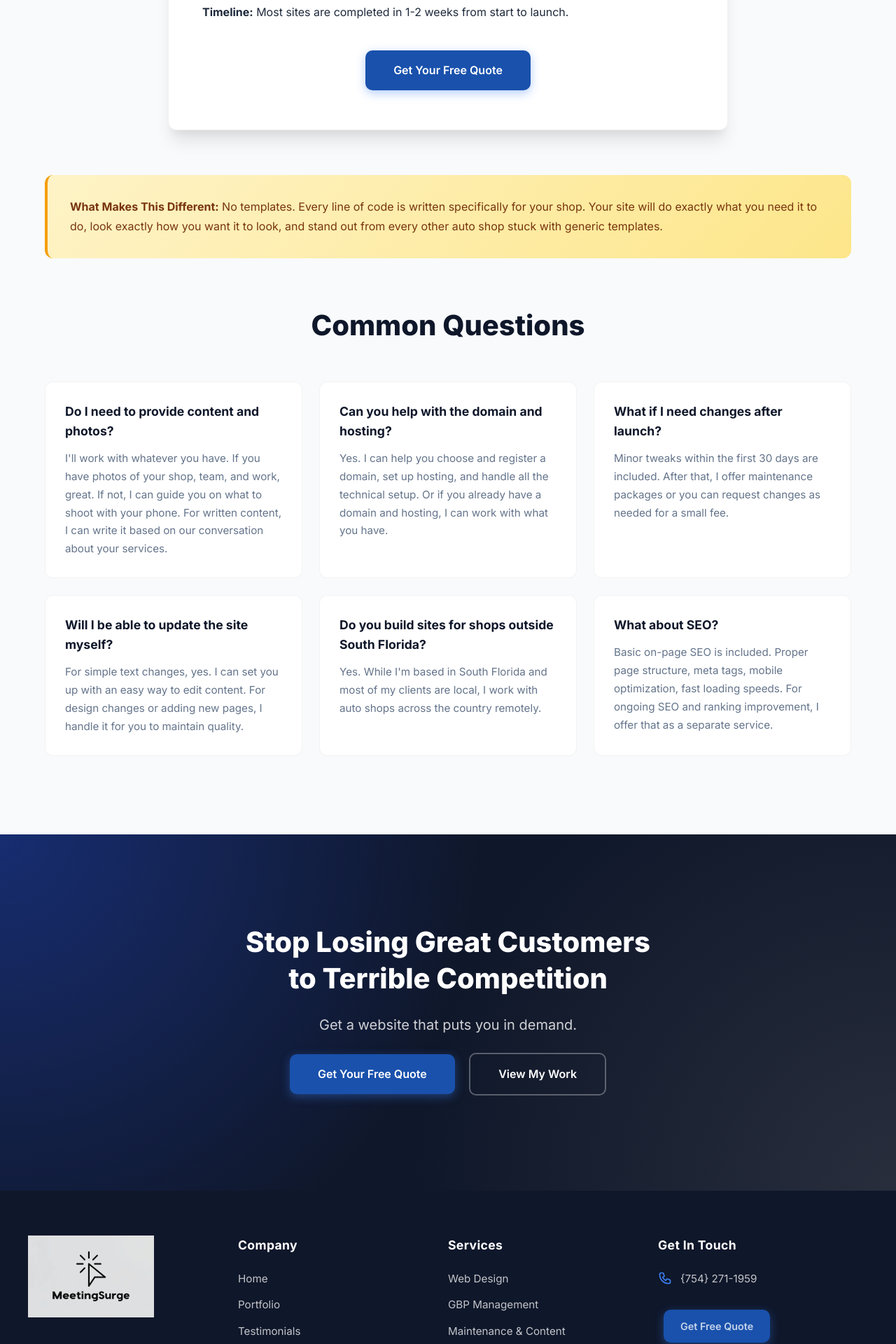
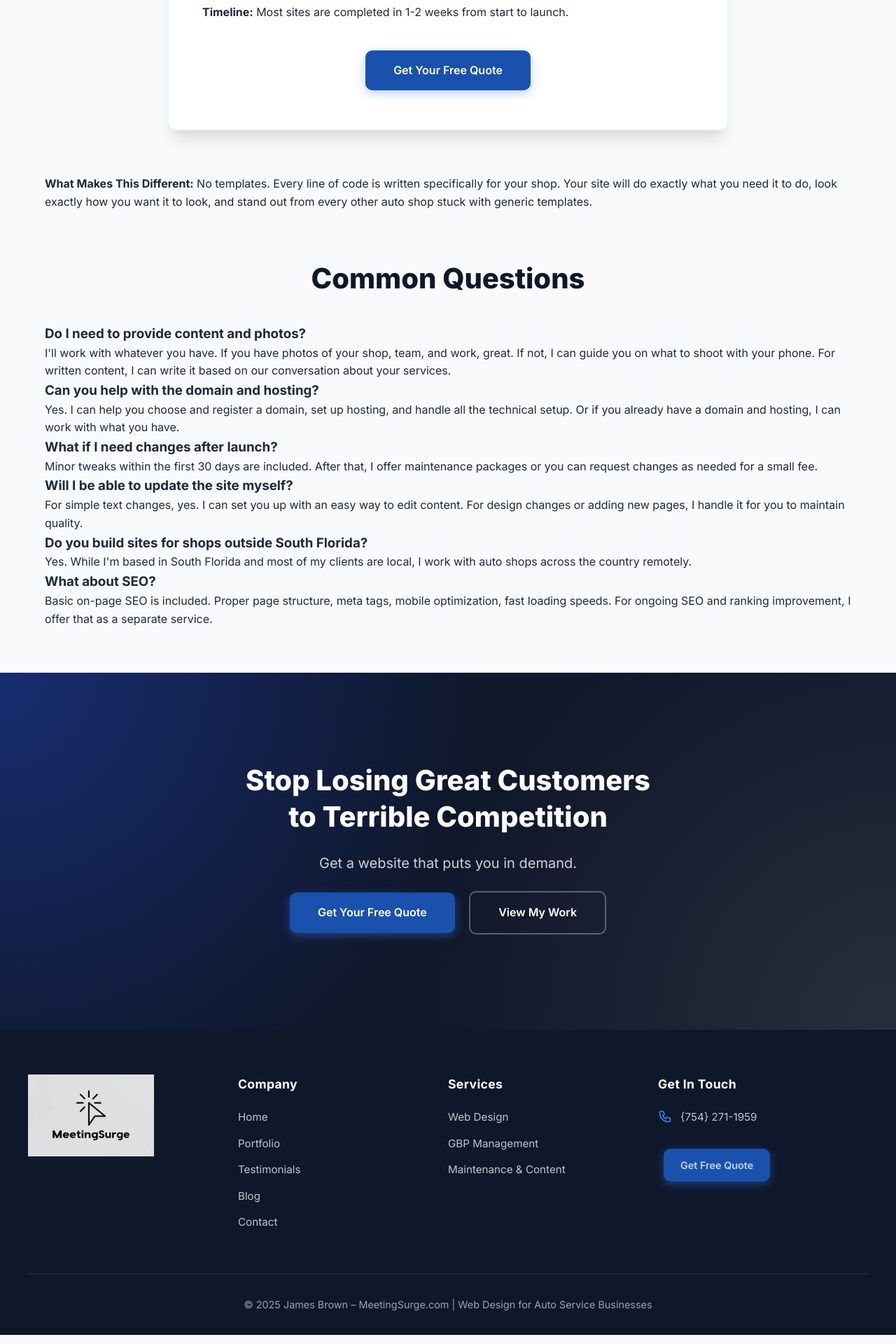
Before and after one commit to JamesBrownR/MeetingSurge, a Jekyll site: the page built from services/web-design/index.html, in a window 1280 px wide. Shown: the part 2929-4849 px from the top of the page at 70% size. Built offline with Jekyll 4.4.1, drawn with Linux system fonts in a browser that asks for light colours.

Commit message:
Update index.html

```diff
--- a/services/web-design/index.html
+++ b/services/web-design/index.html
@@ -160,63 +160,7 @@ description: Professional web design services for auto repair shops, mechanics,
     margin-bottom: 1rem;
   }
 
-  .faq-grid {
-    display: grid;
-    grid-template-columns: repeat(auto-fit, minmax(340px, 1fr));
-    gap: 1.5rem;
-    margin: 3rem 0;
-  }
 
-  .faq-item {
-    background: var(--surface);
-    padding: 1.75rem;
-    border-radius: 12px;
-    border: var(--card-border);
-    transition: all 0.3s ease;
-  }
-
-  .faq-item:hover {
-    box-shadow: var(--shadow-md);
-  }
-
-  .faq-item h3 {
-    font-size: 1.1rem;
-    color: var(--primary);
-    margin-bottom: 0.75rem;
-    font-weight: 700;
-  }
-
-  .faq-item p {
-    color: var(--text-muted);
-    line-height: 1.7;
-    font-size: 0.95rem;
-  }
-
-  .highlight-box {
-    background: linear-gradient(135deg, #fef3c7 0%, #fde68a 100%);
-    padding: 2rem;
-    border-radius: 12px;
-    border-left: 4px solid #f59e0b;
-    margin: 3rem 0;
-  }
-
-  .highlight-box p {
-    color: #78350f;
-    font-weight: 500;
-    margin: 0;
-    line-height: 1.7;
-  }
-
-  @media (max-width: 768px) {
-    .process-section {
-      margin: 4rem 0;
-      padding: 3rem 1.5rem;
-    }
-
-    .faq-grid {
-      grid-template-columns: 1fr;
-    }
-  }
 </style>
 
 <div style="background-color: #ffffff;">
```
